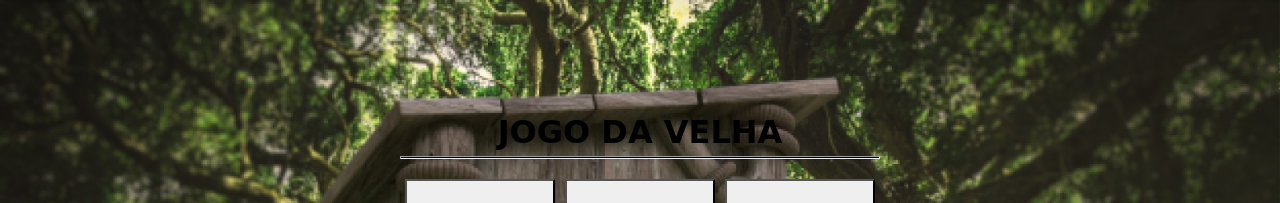
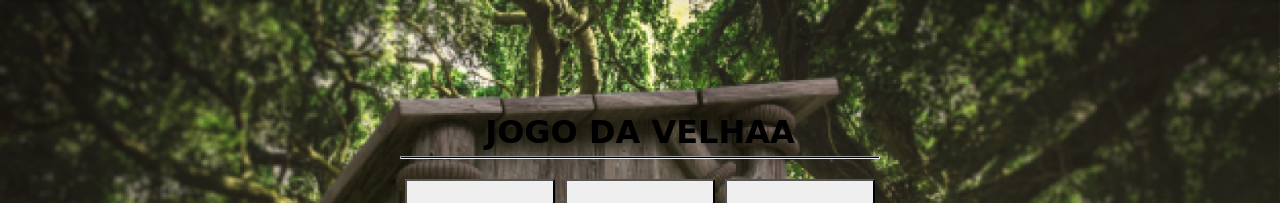
Before and after one commit to Wayllw/Velha, a plain HTML site: page index.html in a window 1280 px wide. Shown: the top 203 px of the page. Drawn offline with Linux system fonts and the light colour scheme.

Commit message:
Update index.html

```diff
--- a/index.html
+++ b/index.html
@@ -9,7 +9,7 @@
 </head>
 <body>
 <main>
-    <h1>JOGO DA VELHA</h1>
+    <h1>JOGO DA VELHAA</h1>
     <hr />
     <div class="game">
         <button data-i="1" class="game-button"></button>
```
